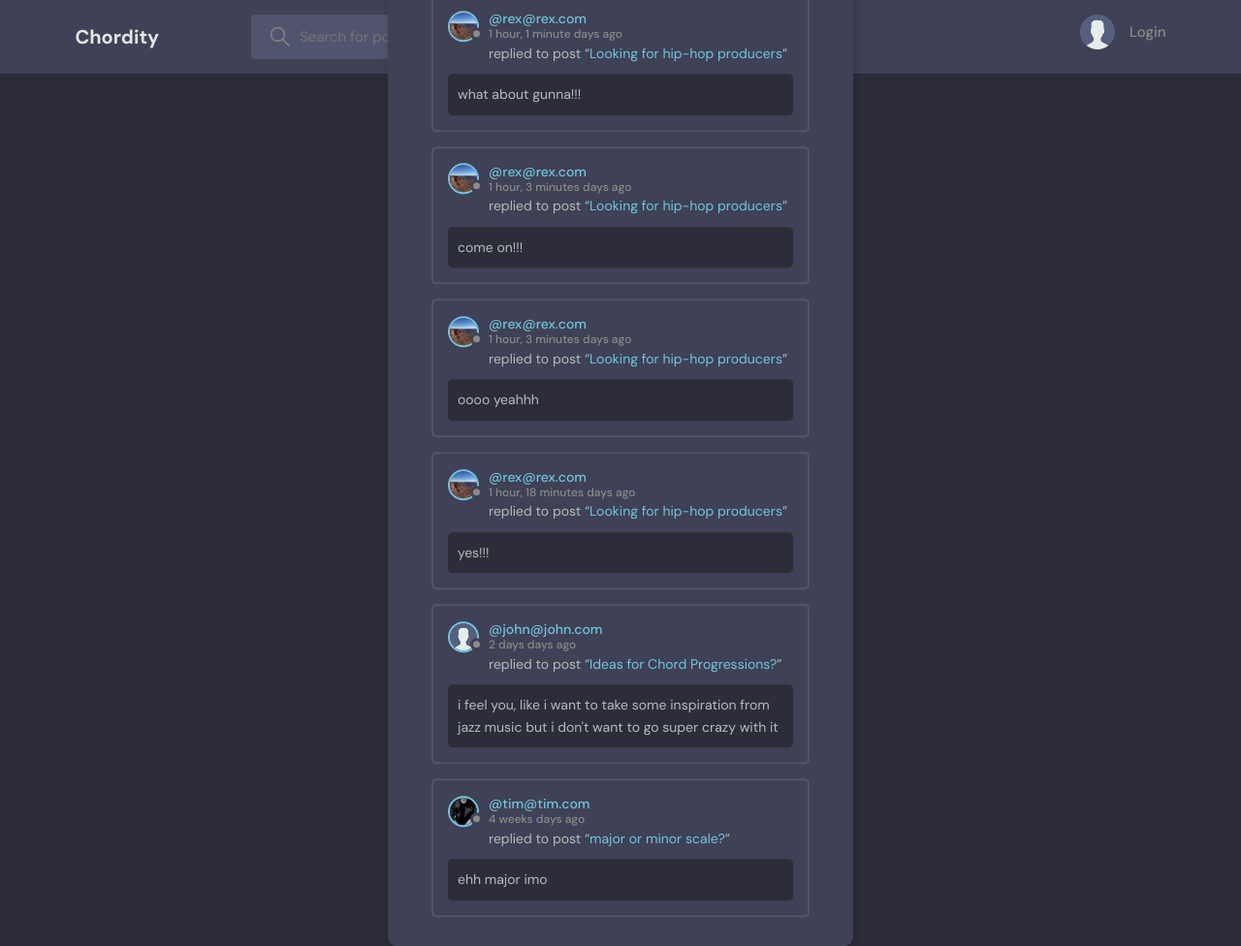
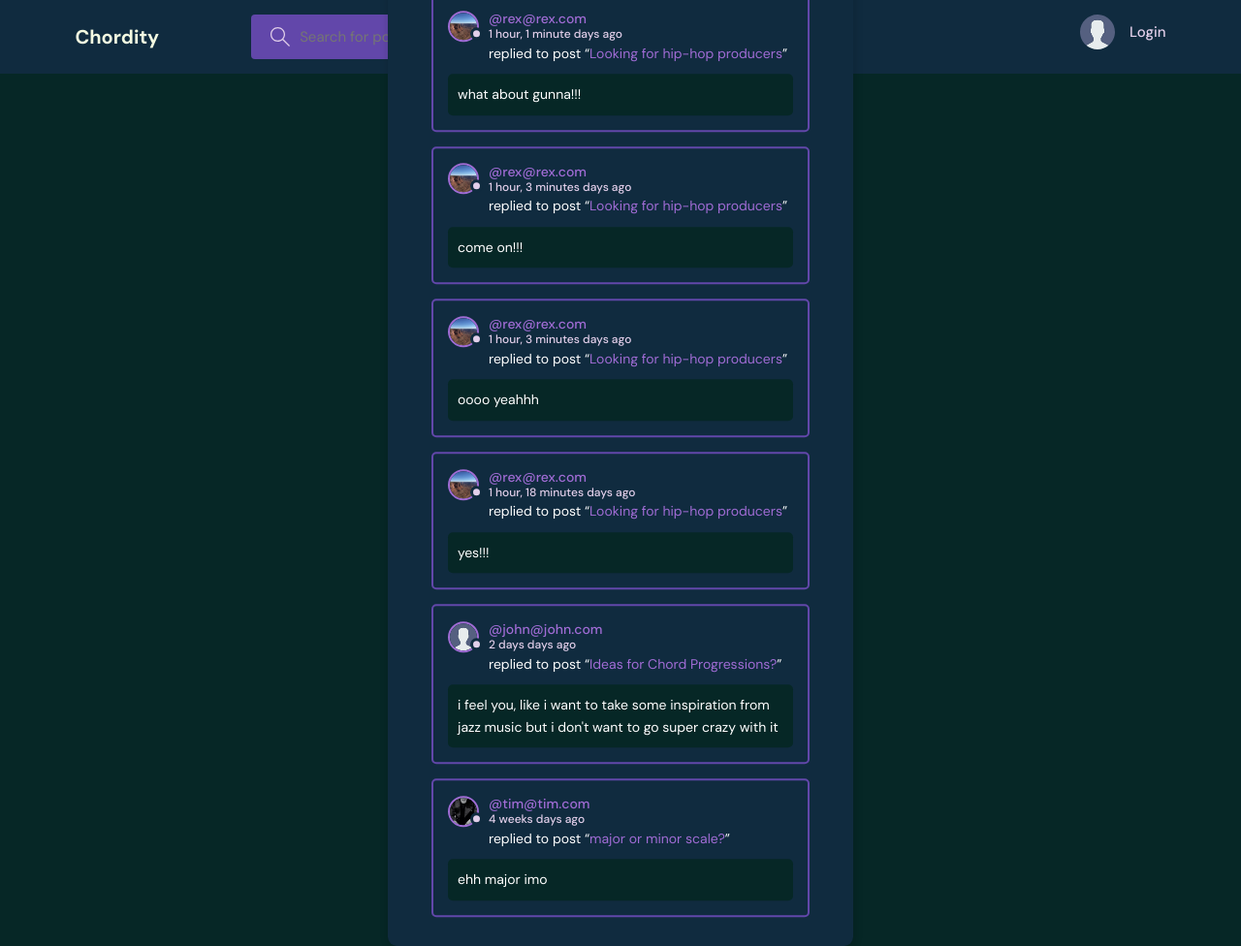
Before and after one commit to rexherndon/chordity, a Django app: page /activity/ in a window 1280 px wide. Shown: the whole page at 97% size. Run offline with Django 5.2, Linux system fonts and the light colour scheme; data comes from the database, SQL or seed files in the repository; both versions use the stored data as it was after the commit; parts of the project's set-up code (start-up, migrations or seed data) failed here and were passed over.

Commit message:
updated css styling

```diff
--- a/chordity/static/styles/style.css
+++ b/chordity/static/styles/style.css
@@ -1,7 +1,7 @@
 @import url("https://fonts.googleapis.com/css2?family=DM+Sans:wght@400;500;700&display=swap");
 
 :root {
-  --color-main: #71c6dd;
+  /* --color-main: #71c6dd;
   --color-main-light: #e1f6fb;
   --color-dark: #3f4156;
   --color-dark-medium: #51546e;
@@ -11,7 +11,20 @@
   --color-light-gray: #b2bdbd;
   --color-bg: #2d2d39;
   --color-success: #5dd693;
-  --color-error: #fc4b0b;
+  --color-error: #fc4b0b; */
+
+  --color-main: #a06cd5;
+  --color-main-light: #6247aa;
+  --color-dark: #102b3f;
+  --color-dark-medium: #6247aa;
+  --color-dark-light: #a06cd5;
+  --color-light: #f3fae1;
+  --color-gray: #e2cfea;
+  --color-light-gray: #ffffff;
+  --color-bg: #062726;
+  --color-success: #ffee32;
+  --color-error: #ea698b;
+
 }
 
 /*========== base styles ==========*/
```
Also changed, not shown: chordity/chordity/settings.py (+7 -1 lines), chordity/db.sqlite3.
